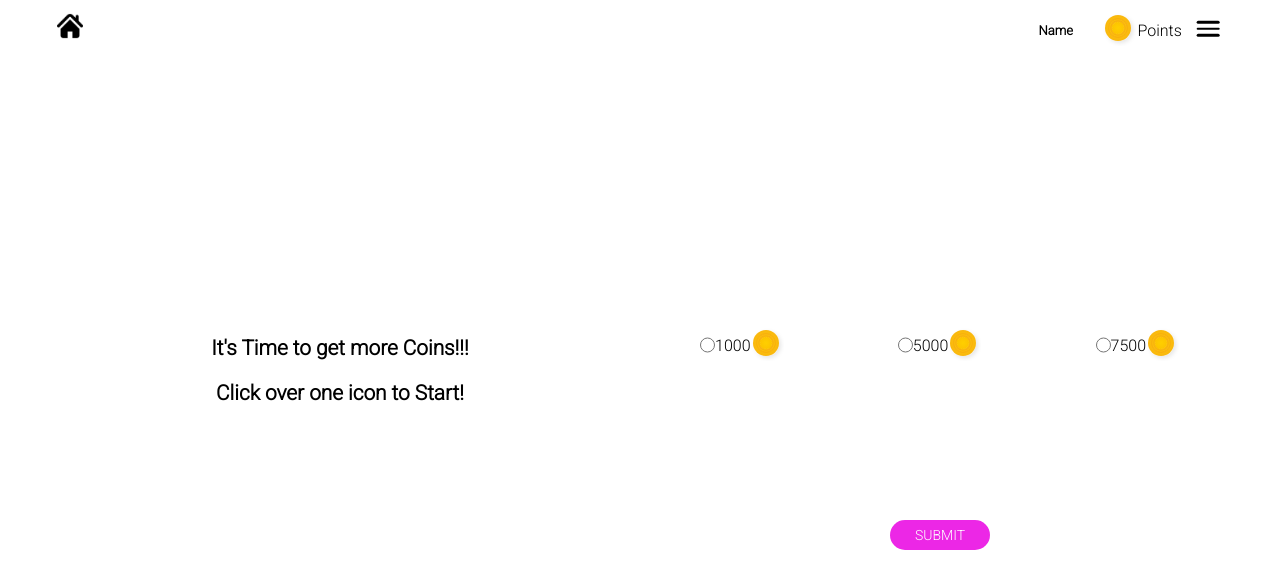
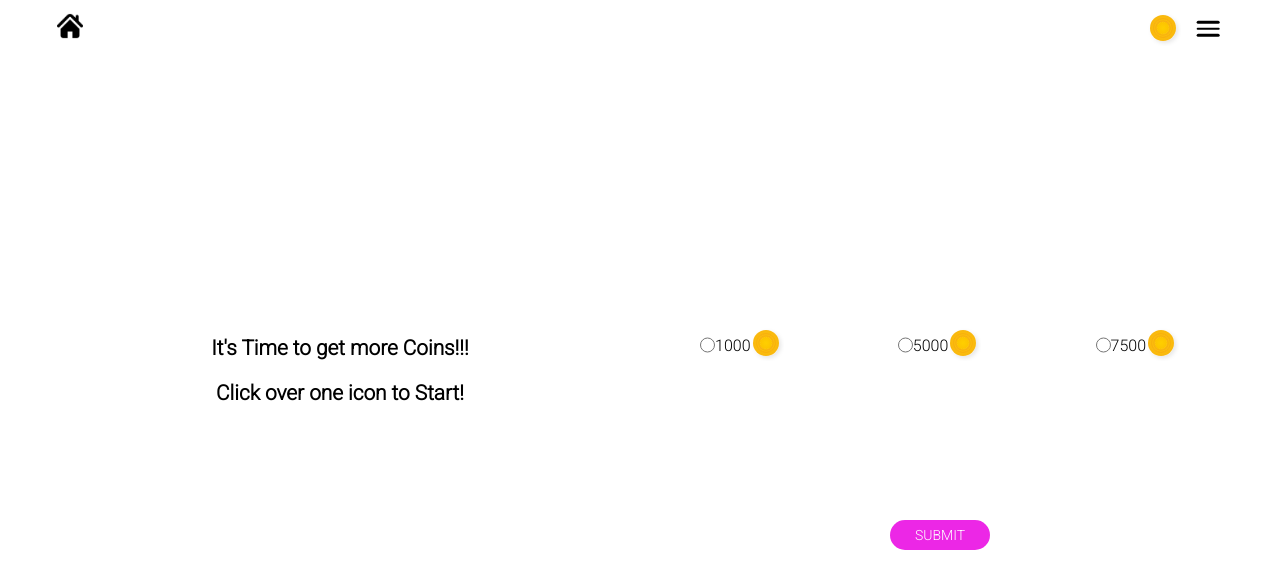
Before and after one commit to D-Perez85/store_app, a React (Create React App) app: page /coins in a window 1280 px wide. Shown: the top 588 px of the page. Built offline with nearby package versions, Linux system fonts and the light colour scheme; no server answers; a web font is replaced by a local one.

Commit message:
Users Context

```diff
--- a/src/App.jsx
+++ b/src/App.jsx
@@ -1,15 +1,16 @@
 import Principal from "./pages/principal/Principal";
 import { ProductContextProvider } from './context/productContext';
-
+import { UserContextProvider } from "./context/userContex";
 
 function App() {
   return (
     <div>
-      <ProductContextProvider>
-          <Principal/>
-      </ProductContextProvider>
+      <UserContextProvider>
+        <ProductContextProvider>
+            <Principal/>
+        </ProductContextProvider>
+      </UserContextProvider>
     </div>
   );
 }
-
 export default App;
--- a/src/components/users/User.jsx
+++ b/src/components/users/User.jsx
@@ -1,14 +1,15 @@
-import React from "react";
+import React, { useContext } from "react";
  import coin from "../../assets/icons/coin.svg";
+import { UserContext } from "../../context/userContex";
 
  function Users() {
-
+  const {users} = useContext(UserContext);
    return (
     <div className="content-users">
       <div className="user">
-        <h5>Name</h5>
+        <h5>{users.name}</h5>
         <img src={coin} alt="user-coins" className="coins" />
-            Points
+            {users.points}
       </div>
     </div>
   );
--- /dev/null
+++ b/src/context/userContex.jsx
@@ -0,0 +1,27 @@
+import { createContext, useState, useEffect } from "react";
+import { headers, API_URL_USER } from "../header";
+export const UserContext = createContext();
+
+export const UserContextProvider = (props) => {
+  let [users, setUsers] = useState([]);
+  const [user, setUser] = useState(true);
+
+  useEffect(() => {
+    let peticion = fetch(`${API_URL_USER}`, {
+      headers,
+    });
+    peticion
+      .then((respuesta) => {
+        return respuesta.json();
+      })
+      .then((data) => {
+        setUsers(data);
+      });
+  }, [user]);
+
+  return (
+    <UserContext.Provider value={{ user, setUser, users }}>
+      {props.children}
+    </UserContext.Provider>
+  );
+};
```
